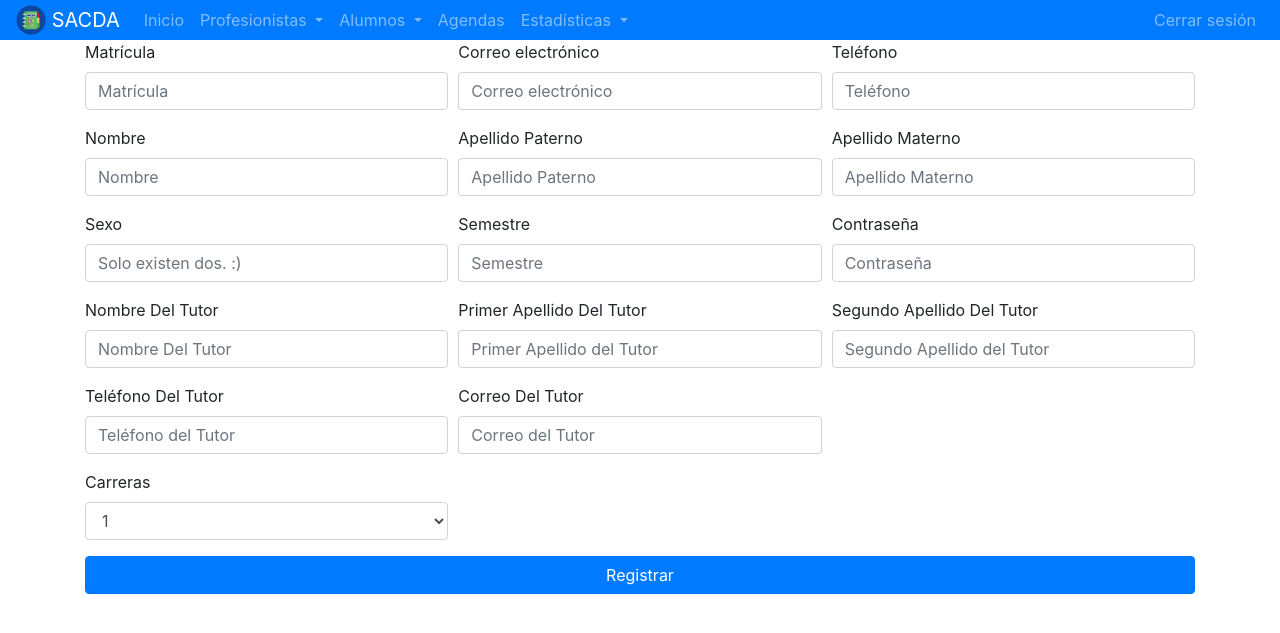
After one commit to AntonHub00/sacda, a Flask app: template templates/admin/students_subscribe.html in a window 1280 px wide. The commit adds this page. Shown: the top 633 px of the page. Run offline with Flask 2, Linux system fonts and the light colour scheme; the template is opened without the code that fills it: most values are stand-ins (such as "Sample title", 1, 10 or a date in 2020); some libraries are stand-ins or nearby versions.

Commit message:
Registro Alumno Implementado con éxito

```diff
--- a/app.py
+++ b/app.py
@@ -302,7 +302,72 @@ def admin_professionals_unsubscribe():
 @requires_access_level_and_session(roles['admin'])
 def admin_professionals_modify():
     return render_template('admin/professionals_modify.html', active = 'admin_professionals')
+#INICIO
+@app.route('/administrador/estudiantes/alta', methods = ['GET', 'POST'])
+@requires_access_level_and_session(roles['admin'])
+def admin_students_subscribe():
+    if request.method == 'POST':
+        data = {}
 
+        data['name'] = request.form['name']
+        data['first_last_name'] = request.form['first_last_name']
+        data['second_last_name'] = request.form['second_last_name']
+        data['enrollment'] = request.form['enrollment']
+        data['email'] = request.form['email']
+        data['phone'] = request.form['phone']
+        data['career'] = request.form['career']
+        data['sex'] = request.form['sex']
+        data['semester'] = request.form['semester']
+        data['password'] = request.form['password']
+        #Tutor
+        data['name_tutor'] = request.form['name_tutor']
+        data['first_last_name_tutor'] = request.form['first_last_name_tutor']
+        data['second_last_name_tutor'] = request.form['second_last_name_tutor']
+        data['phone_tutor'] = request.form['phone_tutor']
+        data['email_tutor'] = request.form['email_tutor']
+
+        #Check whether the fields are filled
+        if '' in data.values():
+            return 'Los campos no pueden estar vacíos'
+        elif not data['phone'].isdigit():
+            return 'El campo teléfono solo debe contener dígitos'
+        else:
+            try:
+                cur.execute(f''' SELECT NombreAlum FROM alumno WHERE MatAlum= '{data['enrollment']}' ''')
+                user = cur.fetchall()
+            except:
+                return 'Hubo un problema al guadar la información en la base de datos'
+
+            if user != ():
+                return 'Ya existe un usuario registrado con esa matrícula'
+
+            try:
+                cur.execute(f''' SELECT CveCarrera FROM carreras WHERE DescripcionCarrera = '{data['career']}' ''')
+                data['career'] = cur.fetchall()[0][0]
+            except:
+                return 'Hubo un problema al obtener la información de la base de datos'
+
+            data['password'] = generate_password_hash(data['password'], method = 'sha256')
+
+            try:
+                cur.execute(f'''INSERT INTO alumno VALUES('{data['enrollment']}', '{data['name']}', '{data['first_last_name']}', '{data['second_last_name']}', {data['career']}, '{data['semester']}', '{data['email']}', '{data['phone']}', '{data['sex']}', '{data['password']}', '{data['name_tutor']}', '{data['first_last_name_tutor']}', '{data['second_last_name_tutor']}', '{data['phone_tutor']}', '{data['email_tutor']}', 1)''')
+            except:
+                return 'Hubo un problema al guadar la información en la base de datos'
+
+            mysql.connection.commit()
+
+            #Implement message of success instead
+            return 'Alumno registrado con éxito'
+
+    try:
+        cur.execute(''' SELECT * FROM carreras''')
+        r_career = cur.fetchall()
+    except:
+        return 'Hubo un problema al obtener la información de la base de datos'
+
+
+    return render_template('admin/students_subscribe.html', active = 'admin_students', r_career = r_career)
+    #FIN
 @app.route('/administrador/estudiantes/modificar')
 @requires_access_level_and_session(roles['admin'])
 def admin_students_modify():
--- a/templates/admin/navbar.html
+++ b/templates/admin/navbar.html
@@ -45,9 +45,11 @@
         Alumnos
       </a>
       <div class="dropdown-menu" aria-labelledby="navbarDropdownStudents">
-        <a class="dropdown-item text-center" href="{{ url_for('admin_students_modify') }}">Modificar</a>
+        <a class="dropdown-item text-center" href="{{ url_for('admin_students_subscribe') }}">Dar de alta</a>
         <div class="dropdown-divider"></div>
         <a class="dropdown-item text-center" href="{{ url_for('admin_students_unsubscribe') }}">Dar de baja</a>
+        <div class="dropdown-divider"></div>
+        <a class="dropdown-item text-center" href="{{ url_for('admin_students_modify') }}">Modificar</a>
       </div>
     </div>
     <!-- End div of the statistics dropdown menu-->
--- /dev/null
+++ b/templates/admin/students_subscribe.html
@@ -0,0 +1,86 @@
+{% extends 'admin/navbar.html' %}
+
+{% from 'macros/_hours.html' import render_hours %}
+
+{% block title %}
+Registrar alumnos
+{% endblock title %}
+
+
+{% block content %}
+<form method="POST" action="{{ url_for('admin_students_subscribe') }}">
+  <div class="form-row">
+    <div class="form-group col-md-4">
+      <label for="enrollment">Matrícula</label>
+      <input type="text" class="form-control" id="enrollment" name="enrollment" placeholder="Matrícula" maxlength="15">
+    </div>
+    <div class="form-group col-md-4">
+      <label for="email">Correo electrónico</label>
+      <input type="email" class="form-control" id="email" name="email" placeholder="Correo electrónico" maxlength="35">
+    </div>
+    <div class="form-group col-md-4">
+      <label for="phone">Teléfono</label>
+      <input type="text" class="form-control" id="phone" name="phone" placeholder="Teléfono" maxlength="14">
+    </div>
+  </div>
+  <div class="form-row">
+    <div class="form-group col-md-4">
+      <label for="name">Nombre</label>
+      <input type="text" class="form-control" id="name" name="name" placeholder="Nombre" maxlength="35">
+    </div>
+    <div class="form-group col-md-4">
+      <label for="first_last_name">Apellido Paterno</label>
+      <input type="text" class="form-control" id="first_last_name" name="first_last_name" placeholder="Apellido Paterno" maxlength="25">
+    </div>
+    <div class="form-group col-md-4">
+      <label for="second_last_name">Apellido Materno</label>
+      <input type="text" class="form-control" id="second_last_name" name="second_last_name" placeholder="Apellido Materno" maxlength="25">
+    </div>
+    <div class="form-group col-md-4">
+      <label for="sex">Sexo</label>
+      <input type="text" class="form-control" id="sex" name="sex" placeholder="Solo existen dos. :)" maxlength="25">
+    </div>
+    <div class="form-group col-md-4">
+      <label for="semester">Semestre</label>
+      <input type="text" class="form-control" id="semester" name="semester" placeholder="Semestre" maxlength="25">
+    </div>
+    <div class="form-group col-md-4">
+      <label for="password">Contraseña</label>
+      <input type="text" class="form-control" id="password" name="password" placeholder="Contraseña" maxlength="25">
+    </div>
+    <div class="form-group col-md-4">
+      <label for="name_tutor">Nombre Del Tutor</label>
+      <input type="text" class="form-control" id="name_tutor" name="name_tutor" placeholder="Nombre Del Tutor" maxlength="25">
+    </div>
+    <div class="form-group col-md-4">
+      <label for="first_last_name_tutor">Primer Apellido Del Tutor</label>
+      <input type="text" class="form-control" id="first_last_name_tutor" name="first_last_name_tutor" placeholder="Primer Apellido del Tutor" maxlength="25">
+    </div>
+    <div class="form-group col-md-4">
+      <label for="second_last_name_tutor">Segundo Apellido Del Tutor</label>
+      <input type="text" class="form-control" id="second_last_name_tutor" name="second_last_name_tutor" placeholder="Segundo Apellido del Tutor" maxlength="25">
+    </div>
+    <div class="form-group col-md-4">
+      <label for="phone_tutor">Teléfono Del Tutor</label>
+      <input type="text" class="form-control" id="phone_tutor" name="phone_tutor" placeholder="Teléfono del Tutor" maxlength="25">
+    </div>
+    <div class="form-group col-md-4">
+      <label for="email_tutor">Correo Del Tutor</label>
+      <input type="text" class="form-control" id="email_tutor" name="email_tutor" placeholder="Correo del Tutor" maxlength="25">
+    </div>
+
+  </div>
+  <div class="form-row">
+    <div class="form-group col-md-4">
+      <label for="career">Carreras</label>
+      <select id="career" name="career" class="form-control">
+        {% for career in r_career %}
+        <option selected>{{ career[0] }}</option>
+        {% endfor %}
+      </select>
+    </div>
+
+  </div>
+  <button type="submit" class="btn btn-primary btn-block">Registrar</button>
+</form>
+{% endblock content %}
```
